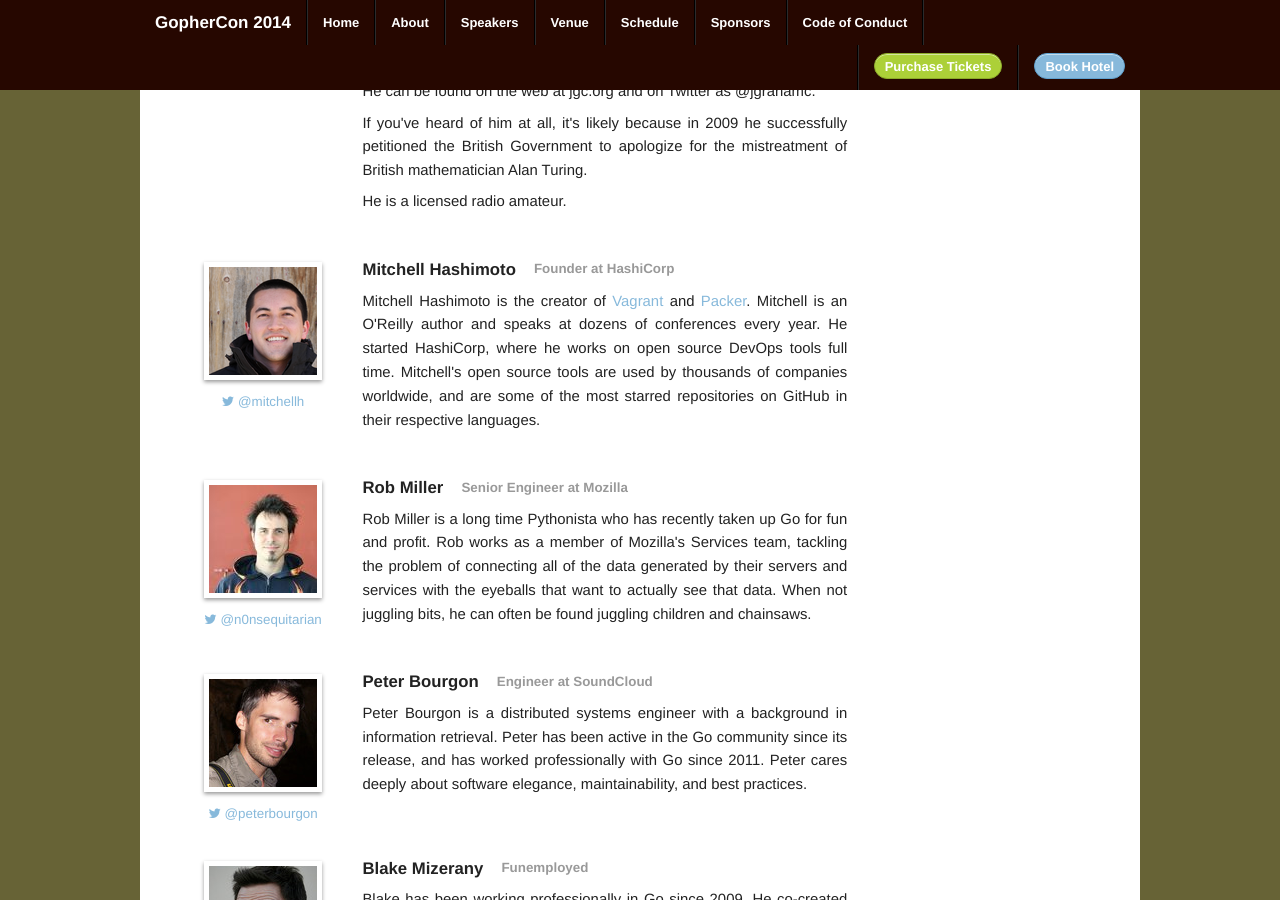
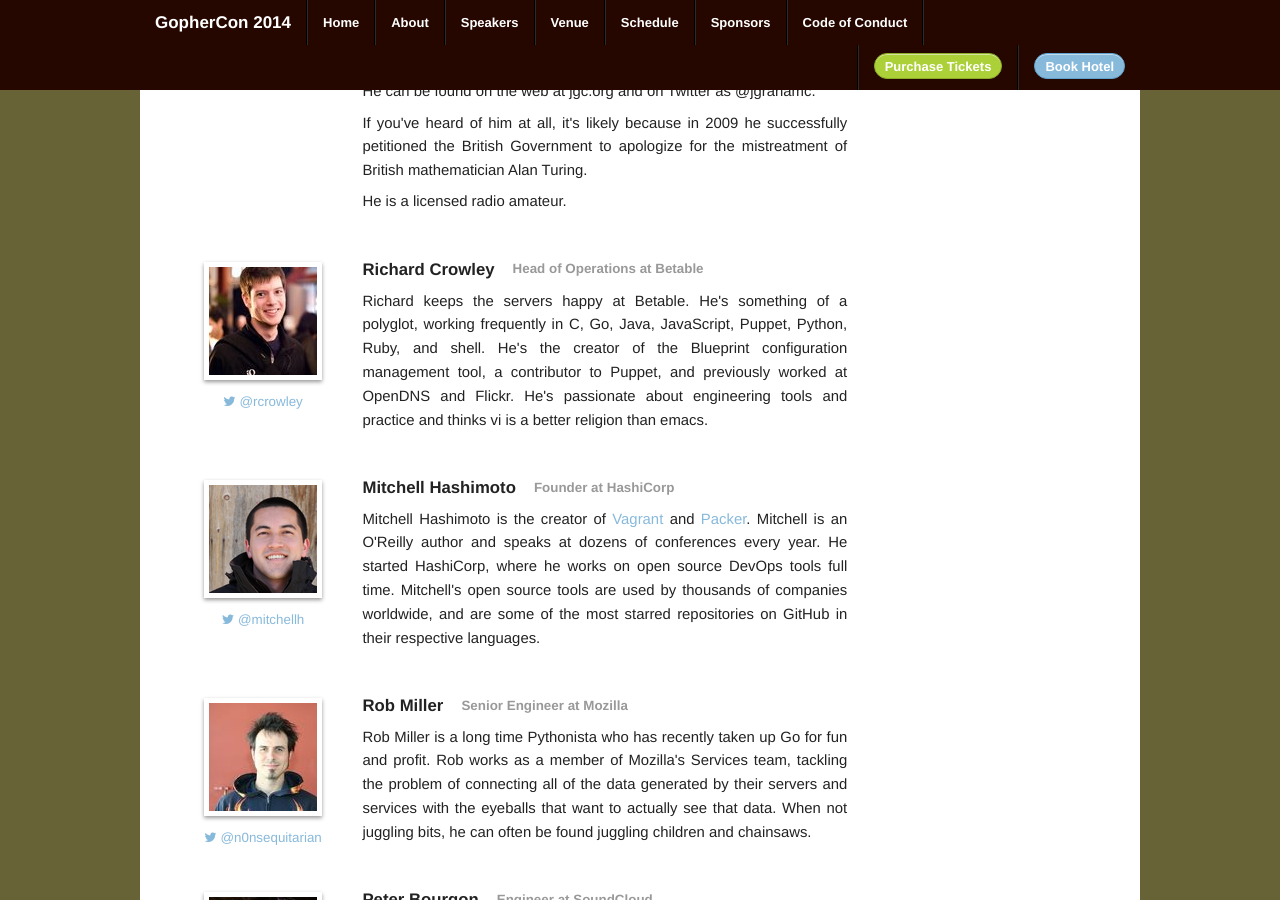
Before and after one commit to gophercon/gophercon.github.io, a Jekyll site: the page built from speakers/index.html, in a window 1280 px wide and 900 px high, scrolled down 2621 px. Built offline with Jekyll 4.4.1, drawn with Linux system fonts in a browser that asks for light colours; Markdown is read by kramdown in place of the engine named in the settings.

Commit message:
rcrowley

```diff
--- a/speakers/index.html
+++ b/speakers/index.html
@@ -105,6 +105,24 @@
       </div>
 
 
+      <!-- Richard Crowley -->
+      <div class="row speaker">
+        <div class="avatar large-3 columns">
+          <img src="/img/speakers/richard_crowley.jpeg" alt="Richard Crowley" />
+
+          <a class="twitter" href="https://twitter.com/rcrowley">
+            <i class="icon-twitter"></i>&nbsp;@rcrowley
+          </a>
+        </div>
+        <div class="large-9 columns">
+          <h5>Richard Crowley <span class="employer">Head of Operations at Betable</span></h5>
+
+          <p>Richard keeps the servers happy at Betable. He's something of a polyglot, working frequently in C, Go, Java, JavaScript, Puppet, Python, Ruby, and shell. He's the creator of the Blueprint configuration management tool, a contributor to Puppet, and previously worked at OpenDNS and Flickr. He's passionate about engineering tools and practice and thinks vi is a better religion than emacs.</p>
+        </div>
+      </div>
+
+
+
       <!-- Mitchell Hashimoto -->
       <div class="row speaker">
         <div class="avatar large-3 columns">
```
Also changed, not shown: img/speakers/richard_crowley.jpeg (added). Lines whose indentation alone changed are shown as unchanged.
